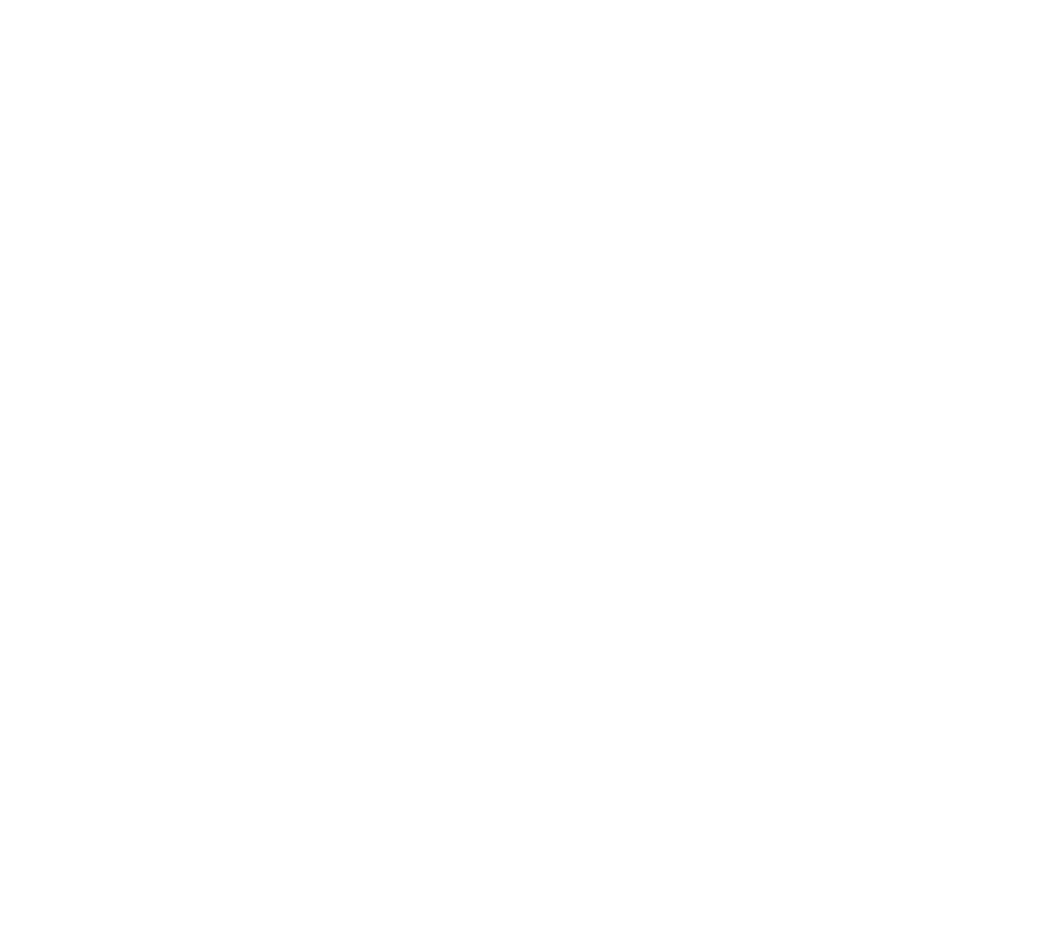
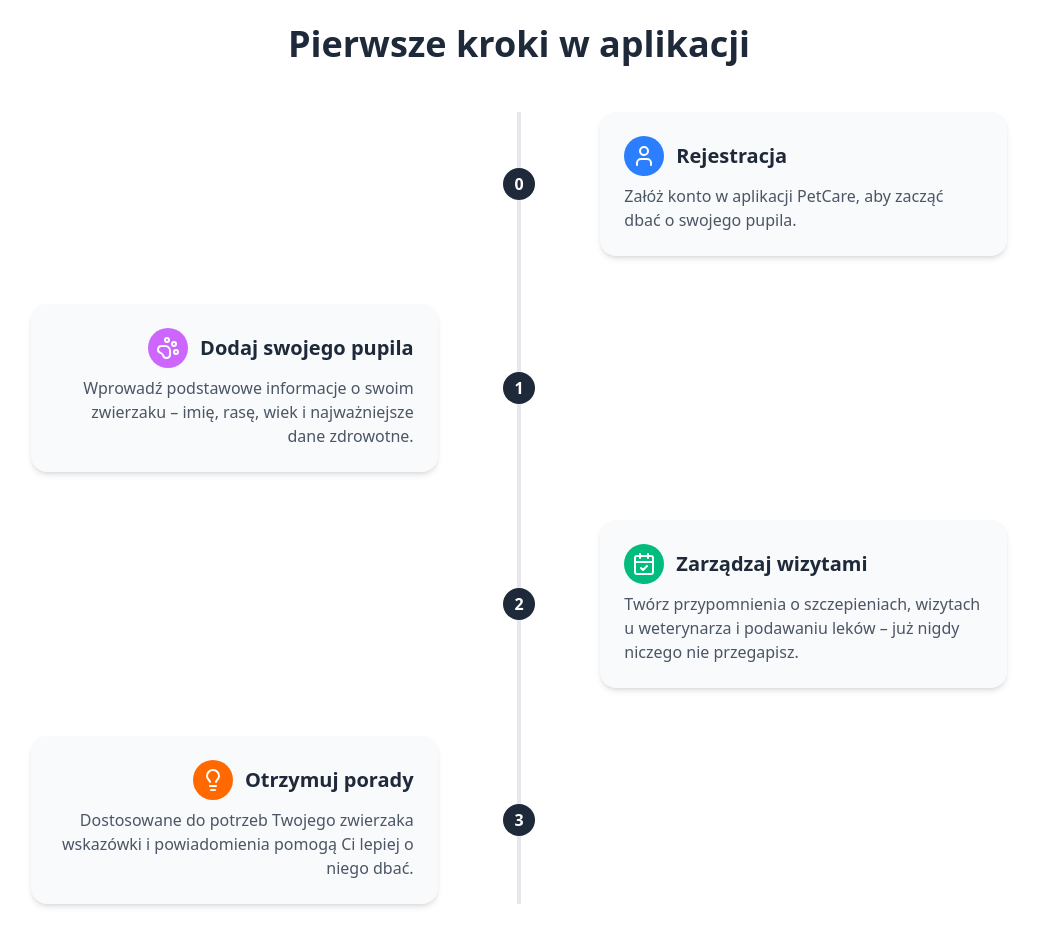
Before and after one commit to PetCareIPZ/PetCare, a Next.js app: page / in a window 1280 px wide. Shown: the part 1120-2066 px from the top of the page, without its empty margins (121-1158 px from the left). Before the commit the page ends 1064 px from the top, so only its background shows below. Built offline with nearby package versions, Linux system fonts and the light colour scheme; no server answers.

Commit message:
added tutorial section

```diff
--- a/package.json
+++ b/package.json
@@ -24,6 +24,7 @@
     "@t3-oss/env-nextjs": "^0.12.0",
     "drizzle-orm": "^0.41.0",
     "framer-motion": "^12.23.25",
+    "lucide-react": "^0.555.0",
     "next": "^15.2.3",
     "postgres": "^3.4.4",
     "react": "^19.0.0",
--- /dev/null
+++ b/src/app/components/sections/Proccess.tsx
@@ -0,0 +1,93 @@
+'use client';
+
+import React from "react";
+import { User, PawPrint, CalendarCheck, Lightbulb } from "lucide-react";
+import { motion } from "framer-motion";
+
+const steps = [
+    {
+    step: "0",
+    title: "Rejestracja",
+    desc: "Załóż konto w aplikacji PetCare, aby zacząć dbać o swojego pupila.",
+    icon: <User className="w-6 h-6 text-white" />,
+    color: "bg-blue-500"
+  },
+  {
+    step: "1",
+    title: "Dodaj swojego pupila",
+    desc: "Wprowadź podstawowe informacje o swoim zwierzaku – imię, rasę, wiek i najważniejsze dane zdrowotne.",
+    icon: <PawPrint className="w-6 h-6 text-white" />,
+    color: "bg-primary"
+  },
+  {
+    step: "2",
+    title: "Zarządzaj wizytami",
+    desc: "Twórz przypomnienia o szczepieniach, wizytach u weterynarza i podawaniu leków – już nigdy niczego nie przegapisz.",
+    icon: <CalendarCheck className="w-6 h-6 text-white" />,
+    color: "bg-emerald-500"
+  },
+  {
+    step: "3",
+    title: "Otrzymuj porady",
+    desc: "Dostosowane do potrzeb Twojego zwierzaka wskazówki i powiadomienia pomogą Ci lepiej o niego dbać.",
+    icon: <Lightbulb className="w-6 h-6 text-white" />,
+    color: "bg-orange-500"
+  }
+];
+
+export default function Proccess() {
+  return (
+    <section className="py-20 bg-white relative overflow-x-hidden">
+      <div className="max-w-5xl mx-auto px-6">
+
+        <h2 className="text-3xl md:text-4xl font-bold text-center mb-12 text-gray-800">
+          Pierwsze kroki w aplikacji
+        </h2>
+
+        <div className="relative">
+
+          {/* pionowa linia (desktop) */}
+          <div className="hidden md:block absolute left-1/2 transform -translate-x-1/2 h-full w-1 bg-gray-200"></div>
+
+          {steps.map((s, i) => (
+            <motion.div
+              key={i}
+              className="mb-12 flex flex-col md:flex-row md:justify-between items-center relative min-w-0"
+              initial={{ opacity: 0, y: 20 }}
+              whileInView={{ opacity: 1, y: 0 }}
+              viewport={{ once: true }}
+              transition={{ duration: 0.6, delay: i * 0.1 }}
+            >
+              {/* karta */}
+              <div
+                className={`w-full md:w-5/12 p-6 rounded-2xl shadow-md bg-gray-50 min-w-0 ${
+                  i % 2 === 0 ? "md:text-left md:ml-auto" : "md:text-right md:mr-auto"
+                }`}
+              >
+                <div className={`flex items-center mb-2 ${i % 2 !== 0 ? "justify-end" : ""}`}>
+
+                  <div className={`flex items-center justify-center w-10 h-10 rounded-full ${s.color} mr-3`}>
+                    {s.icon}
+                  </div>
+
+                  <h3 className="text-xl font-semibold text-gray-800">
+                    {s.title}
+                  </h3>
+                </div>
+
+                <p className="text-gray-600">{s.desc}</p>
+              </div>
+
+              {/* punkt A/B/C */}
+              <div className="absolute md:left-1/2 left-0 md:transform md:-translate-x-1/2 -translate-x-0
+                              w-8 h-8 rounded-full bg-gray-800 flex items-center justify-center
+                              text-white font-bold mt-4 md:mt-0">
+                {s.step}
+              </div>
+            </motion.div>
+          ))}
+        </div>
+      </div>
+    </section>
+  );
+}
--- a/src/app/page.tsx
+++ b/src/app/page.tsx
@@ -3,8 +3,10 @@
 import { useEffect } from 'react';
 import { useRouter } from 'next/navigation';
 import { useAuth } from '@clerk/nextjs';
+
 import Hero from './components/sections/Hero';
 import About from './components/sections/About';
+import Proccess from './components/sections/Proccess';
 
 export default function HomePage() {
   const router = useRouter();
@@ -22,6 +24,7 @@ export default function HomePage() {
     <main className="pt-16">
       <Hero />
       <About />
+      <Proccess />
     </main>
   );
 }
```
Also changed, not shown: 1 other file (tests, documents, lock files or other folders).
